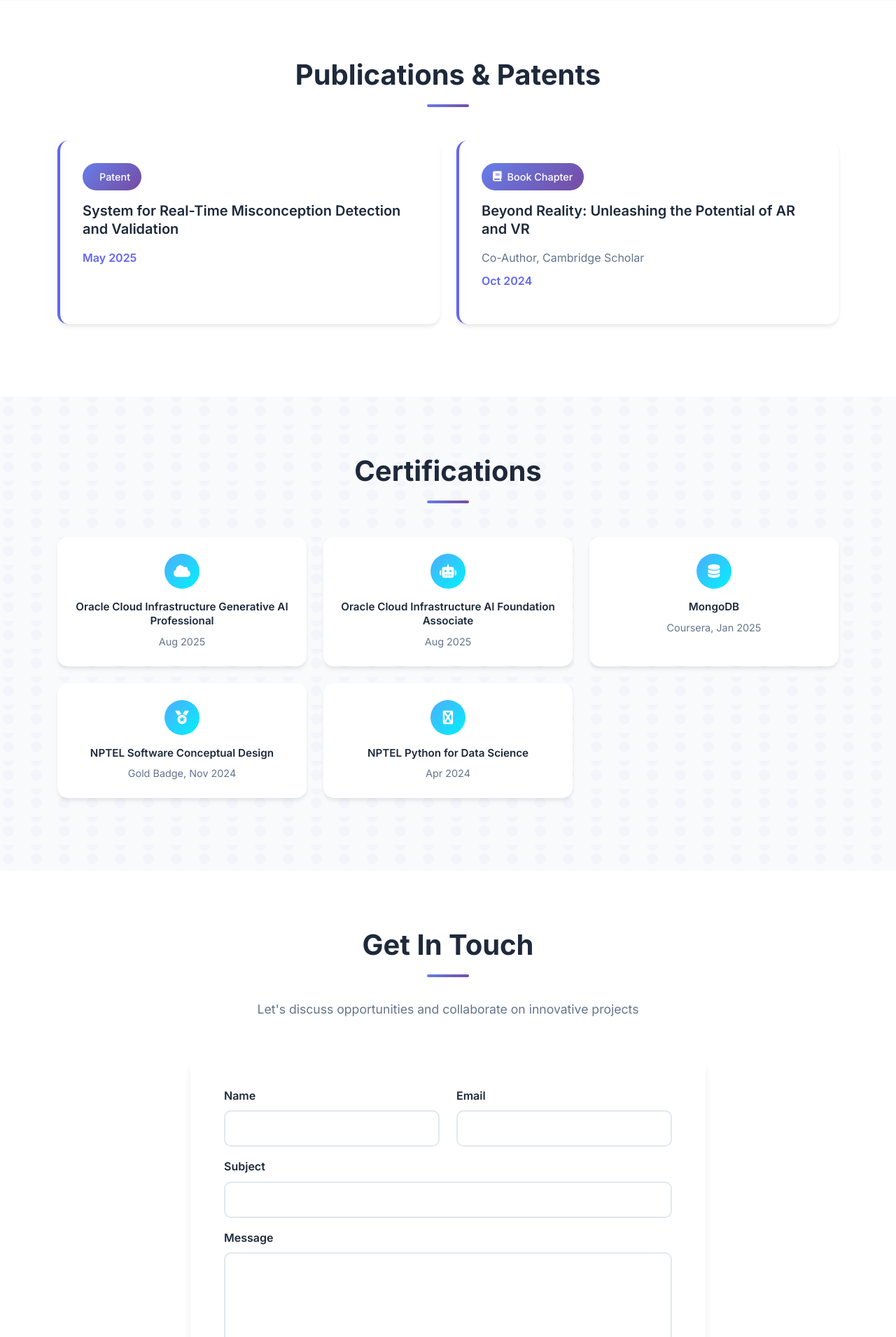
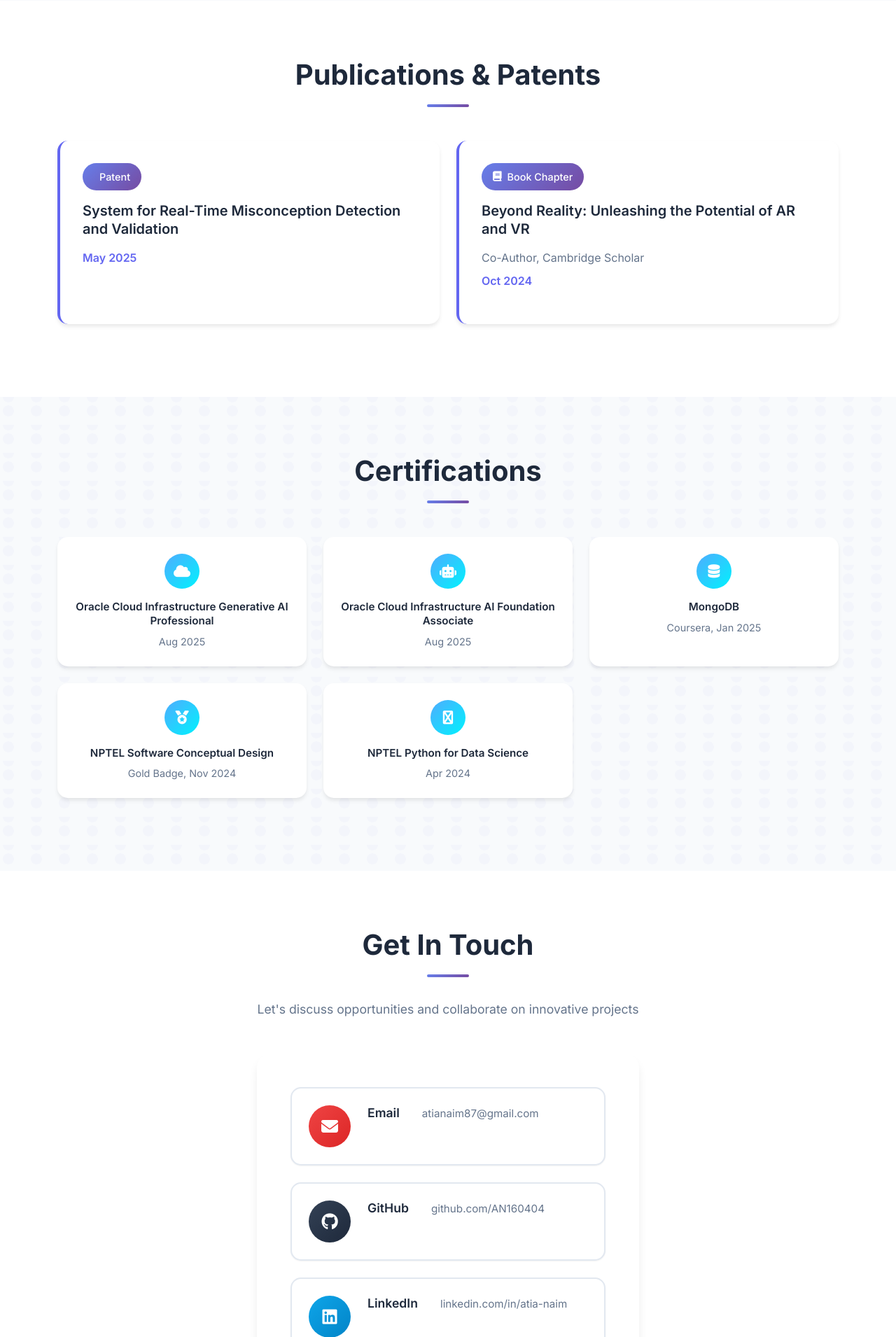
Before and after one commit to AN160404/Portfolio, a Flask app: page / in a window 1280 px wide. Shown: the part 4508-6418 px from the top of the page at 70% size. Run offline with Flask 3, Linux system fonts and the light colour scheme.

Commit message:
Revise contact section to display links instead of a form
Replace the contact form with clickable links for email, GitHub, and LinkedIn, and style them for better visual appeal.

Replit-Commit-Author: Agent
Replit-Commit-Session-Id: 90e75b74-f6a9-482c-ac09-0b39b54683ff
Replit-Commit-Checkpoint-Type: full_checkpoint
Replit-Commit-Screenshot-Url: https://storage.googleapis.com/screenshot-production-us-central1/7c142131-cc89-44be-bf0f-5e173cdb7548/90e75b74-f6a9-482c-ac09-0b39b54683ff/p5XBL9T

```diff
--- a/static/css/style.css
+++ b/static/css/style.css
@@ -527,30 +527,88 @@ h1, h2, h3, h4, h5, h6 {
     margin-bottom: 0;
 }
 
-/* Contact Form */
-.contact-form-wrapper {
+/* Contact Links */
+.contact-links-wrapper {
     background: white;
     padding: 3rem;
     border-radius: 20px;
     box-shadow: var(--shadow-lg);
 }
 
-.form-control {
-    border: 2px solid #e2e8f0;
-    border-radius: 10px;
-    padding: 0.75rem 1rem;
-    transition: all 0.3s ease;
+.contact-links {
+    display: flex;
+    flex-direction: column;
+    gap: 1.5rem;
 }
 
-.form-control:focus {
-    border-color: var(--primary-color);
-    box-shadow: 0 0 0 0.2rem rgba(99, 102, 241, 0.25);
+.contact-link {
+    display: flex;
+    align-items: center;
+    padding: 1.5rem;
+    background: white;
+    border: 2px solid #e2e8f0;
+    border-radius: 15px;
+    text-decoration: none;
+    transition: all 0.3s ease;
+    box-shadow: var(--shadow-sm);
 }
 
-.form-label {
+.contact-link:hover {
+    transform: translateY(-3px);
+    box-shadow: var(--shadow-lg);
+    text-decoration: none;
+}
+
+.email-link:hover {
+    border-color: #ef4444;
+    background: rgba(239, 68, 68, 0.05);
+}
+
+.github-link:hover {
+    border-color: #334155;
+    background: rgba(51, 65, 85, 0.05);
+}
+
+.linkedin-link:hover {
+    border-color: #0ea5e9;
+    background: rgba(14, 165, 233, 0.05);
+}
+
+.contact-icon {
+    width: 60px;
+    height: 60px;
+    border-radius: 50%;
+    display: flex;
+    align-items: center;
+    justify-content: center;
+    margin-right: 1.5rem;
+    font-size: 1.5rem;
+    color: white;
+}
+
+.email-link .contact-icon {
+    background: linear-gradient(135deg, #ef4444, #dc2626);
+}
+
+.github-link .contact-icon {
+    background: linear-gradient(135deg, #334155, #1e293b);
+}
+
+.linkedin-link .contact-icon {
+    background: linear-gradient(135deg, #0ea5e9, #0284c7);
+}
+
+.contact-info h4 {
+    color: var(--dark-color);
+    margin-bottom: 0.25rem;
+    font-size: 1.1rem;
     font-weight: 600;
-    color: var(--dark-color);
-    margin-bottom: 0.5rem;
+}
+
+.contact-info p {
+    color: var(--text-light);
+    margin-bottom: 0;
+    font-size: 0.95rem;
 }
 
 /* Buttons */
--- a/templates/index.html
+++ b/templates/index.html
@@ -67,24 +67,6 @@
                 <div class="hero-content">
                     <h1 class="hero-name mb-3">Atia Naim</h1>
                     <p class="hero-tagline mb-4">Aspiring AI & Data Science Engineer | Generative AI | LLMs | Side-Channel Analysis</p>
-                    <div class="contact-info mb-4">
-                        <div class="contact-item">
-                            <i class="fas fa-phone"></i>
-                            <span>+91 7413024000</span>
-                        </div>
-                        <div class="contact-item">
-                            <i class="fas fa-envelope"></i>
-                            <span>atianaim87@gmail.com</span>
-                        </div>
-                    </div>
-                    <div class="social-links mb-4">
-                        <a href="https://github.com/AN160404" target="_blank" class="social-link">
-                            <i class="fab fa-github"></i>
-                        </a>
-                        <a href="https://linkedin.com/in/atia-naim" target="_blank" class="social-link">
-                            <i class="fab fa-linkedin"></i>
-                        </a>
-                    </div>
                     <a href="#about" class="btn btn-primary btn-lg">Explore My Work</a>
                 </div>
             </div>
@@ -431,34 +413,39 @@
             <p class="section-subtitle">Let's discuss opportunities and collaborate on innovative projects</p>
         </div>
         <div class="row">
-            <div class="col-lg-8 mx-auto">
-                <div class="contact-form-wrapper">
-                    <form method="POST" action="{{ url_for('contact') }}" class="contact-form">
-                        {{ form.hidden_tag() }}
-                        <div class="row">
-                            <div class="col-md-6 mb-3">
-                                {{ form.name.label(class="form-label") }}
-                                {{ form.name(class="form-control") }}
+            <div class="col-lg-6 mx-auto">
+                <div class="contact-links-wrapper">
+                    <div class="contact-links">
+                        <a href="mailto:atianaim87@gmail.com" class="contact-link email-link">
+                            <div class="contact-icon">
+                                <i class="fas fa-envelope"></i>
                             </div>
-                            <div class="col-md-6 mb-3">
-                                {{ form.email.label(class="form-label") }}
-                                {{ form.email(class="form-control") }}
+                            <div class="contact-info">
+                                <h4>Email</h4>
+                                <p>atianaim87@gmail.com</p>
                             </div>
-                        </div>
-                        <div class="mb-3">
-                            {{ form.subject.label(class="form-label") }}
-                            {{ form.subject(class="form-control") }}
-                        </div>
-                        <div class="mb-3">
-                            {{ form.message.label(class="form-label") }}
-                            {{ form.message(class="form-control", rows="5") }}
-                        </div>
-                        <div class="text-center">
-                            <button type="submit" class="btn btn-primary btn-lg">
-                                <i class="fas fa-paper-plane me-2"></i>Send Message
-                            </button>
-                        </div>
-                    </form>
+                        </a>
+
+                        <a href="https://github.com/AN160404" target="_blank" class="contact-link github-link">
+                            <div class="contact-icon">
+                                <i class="fab fa-github"></i>
+                            </div>
+                            <div class="contact-info">
+                                <h4>GitHub</h4>
+                                <p>github.com/AN160404</p>
+                            </div>
+                        </a>
+
+                        <a href="https://linkedin.com/in/atia-naim" target="_blank" class="contact-link linkedin-link">
+                            <div class="contact-icon">
+                                <i class="fab fa-linkedin"></i>
+                            </div>
+                            <div class="contact-info">
+                                <h4>LinkedIn</h4>
+                                <p>linkedin.com/in/atia-naim</p>
+                            </div>
+                        </a>
+                    </div>
                 </div>
             </div>
         </div>
```
Also changed, not shown: other parts of static/css/style.css (+24 -7 lines).
